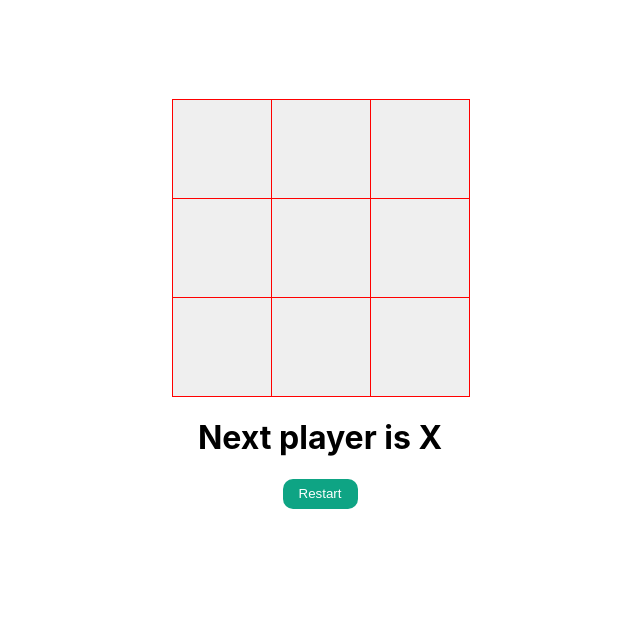
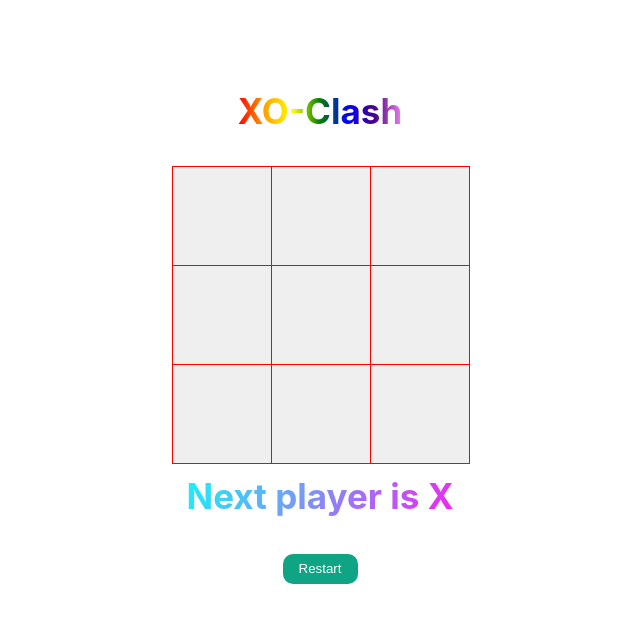
Before and after one commit to MarkaSurendhar/xoclash, a React (Create React App) app: page / in a window 1280 px wide. Shown: the top 622 px of the page, without its empty margins (320-960 px from the left). Built offline with nearby package versions, Linux system fonts and the light colour scheme.

Commit message:
color chnages

```diff
--- a/public/index.html
+++ b/public/index.html
@@ -24,7 +24,7 @@
       work correctly both with client-side routing and a non-root public URL.
       Learn how to configure a non-root public URL by running `npm run build`.
     -->
-    <title>Tic-Tac-Toe</title>
+    <title>XoClash</title>
   </head>
   <body>
     <noscript>You need to enable JavaScript to run this app.</noscript>
--- a/src/components/index.jsx
+++ b/src/components/index.jsx
@@ -56,18 +56,19 @@ const TicTacToe=()=>{
         setSquares(Array(9).fill(''));
     }
 
-    useEffect(()=>{
-        if(!getWinner(squares) && squares.every(item=>item !== '')){
-            setStatus(`This is draw ! Please restart the game`)
-        }else if(getWinner(squares)){
-            setStatus(`Winner is ${getWinner(squares)}. Please restart the game`)
-        }else{
-            setStatus(`Next player is ${isXTurn ? 'X' : 'O'}`)
+    useEffect(() => {
+        if (!getWinner(squares) && squares.every(item => item !== '')) {
+            setStatus(<p className="draw-message">This is draw ! Please restart the game</p>);
+        } else if (getWinner(squares)) {
+            setStatus(<p className="winner-message">Winner is {getWinner(squares)}. Please restart the game</p>);
+        } else {
+            setStatus(<p className="next-player">Next player is {isXTurn ? 'X' : 'O'}</p>);
         }
-    },[squares,isXTurn]);
+    }, [squares, isXTurn]);
 
     return(
         <div className="tic-tac-toe-container">
+            <center><p className="text-multicolor">XO-Clash</p></center>
             <div className="row">
                 <Square value={squares[0]} onClick={()=>handleClick(0)}/>
                 <Square value={squares[1]} onClick={()=>handleClick(1)}/>
--- a/src/components/style.css
+++ b/src/components/style.css
@@ -28,4 +28,29 @@
     width: 75px;
     border-radius: 10px;
     cursor: pointer;
+    margin-top: -20px;
 }
+/* p{
+    background-image: linear-gradient(120deg,rgb(251, 83, 83),rgb(243, 124, 205));
+    color: rgb(250, 247, 247);
+    font-size: 35px;
+    font-weight: bold;
+} */
+
+.text-multicolor {
+    background-image: linear-gradient(to right, red, orange, yellow, green, blue, indigo, violet);
+    -webkit-background-clip: text;
+    background-clip: text;
+    color: transparent;
+    font-size: 35px;
+    font-weight: bold;
+}
+p {
+    background-image: linear-gradient(120deg,rgb(23, 244, 248), rgb(243, 35, 243));
+    -webkit-background-clip: text;
+    background-clip: text;
+    color: transparent;
+    font-size: 35px;
+    font-weight: bold;
+    margin-top: -10px;
+}
```
